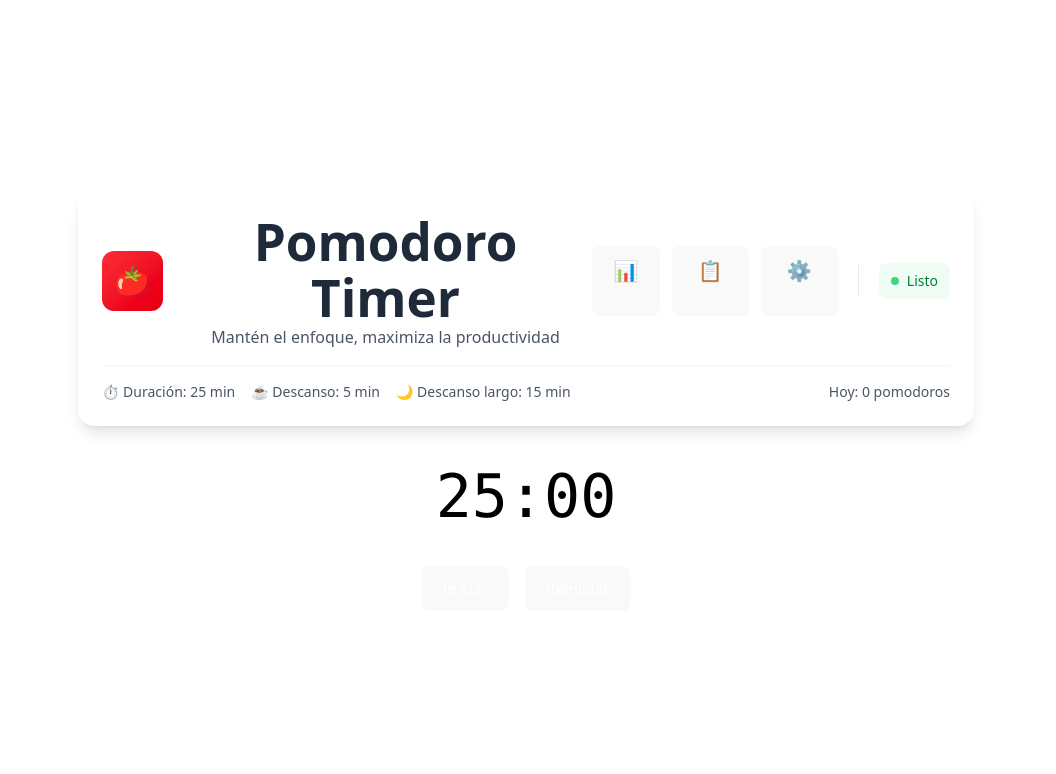
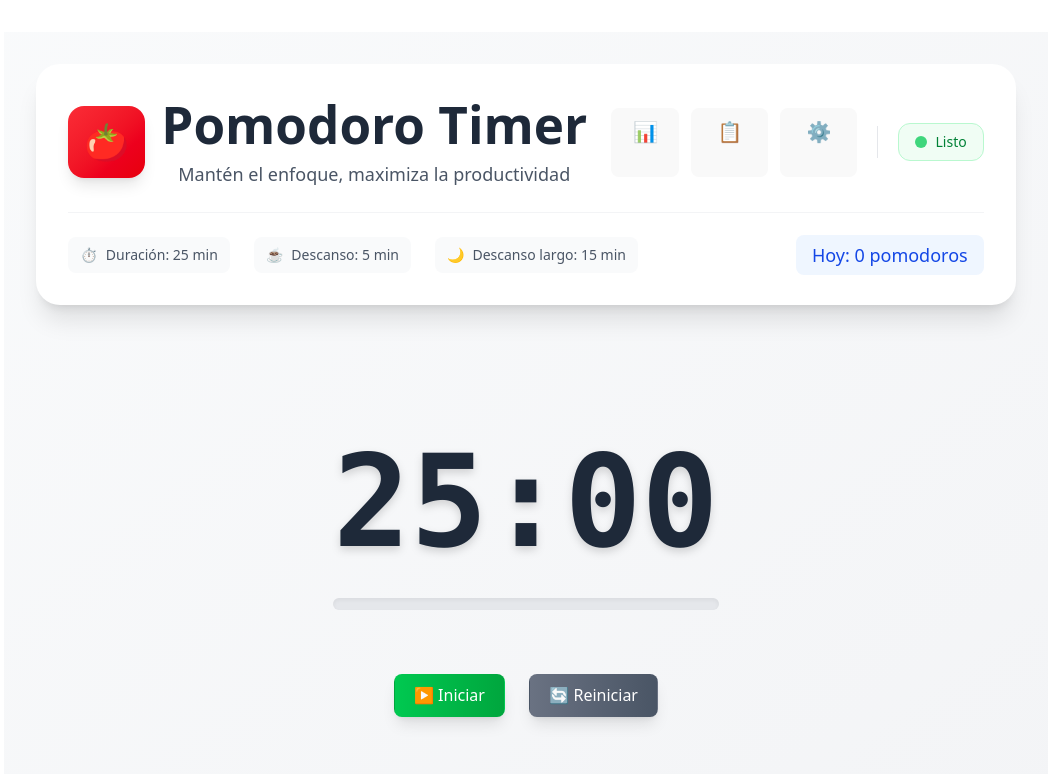
Before and after one commit to WildoFari/Pomodoro-App, a React (Vite) app: page / in a window 1280 px wide. Shown: the top 774 px of the page, without its empty margins (114-1170 px from the left). Built offline with nearby package versions, Linux system fonts and the light colour scheme.

Commit message:
Home page for desktop

```diff
--- a/src/components/PomodoroTimer.jsx
+++ b/src/components/PomodoroTimer.jsx
@@ -135,24 +135,24 @@ export default function PomodoroTimer() {
 
   // Vista normal cuando no está corriendo
   return (
-    <div className="flex flex-col items-center justify-center gap-4 p-6">
+    <div className="min-h-screen bg-gradient-to-br from-gray-50 to-gray-100 p-4 md:p-8">
+      <div className="max-w-6xl mx-auto">
         {/* Header mejorado */}
-      <div className="w-full max-w-4xl">
-        <div className="bg-white rounded-2xl shadow-lg p-6 mb-6">
-          <div className="flex items-center justify-between">
+        <div className="bg-white rounded-3xl shadow-xl p-6 md:p-8 mb-8">
+          <div className="flex flex-col lg:flex-row lg:items-center lg:justify-between gap-6">
             {/* Logo y título */}
             <div className="flex items-center gap-4">
-              <div className="bg-gradient-to-br from-red-500 to-red-600 p-3 rounded-xl">
-                <span className="text-3xl">🍅</span>
+              <div className="bg-gradient-to-br from-red-500 to-red-600 p-4 rounded-2xl shadow-lg">
+                <span className="text-4xl">🍅</span>
               </div>
               <div>
-                <h1 className="text-3xl md:text-4xl font-bold text-gray-800">Pomodoro Timer</h1>
-                <p className="text-gray-600 text-sm md:text-base">Mantén el enfoque, maximiza la productividad</p>
+                <h1 className="text-3xl md:text-4xl lg:text-5xl font-bold text-gray-800 mb-2">Pomodoro Timer</h1>
+                <p className="text-gray-600 text-sm md:text-base lg:text-lg">Mantén el enfoque, maximiza la productividad</p>
               </div>
             </div>
 
             {/* Botones de acción */}
-            <div className="flex items-center gap-3">
+            <div className="flex items-center gap-3 flex-wrap">
               {/* Botón de estadísticas */}
               <button
                 title="Ver Estadísticas"
@@ -199,49 +199,64 @@ export default function PomodoroTimer() {
               </button>
 
               {/* Separador visual */}
-              <div className="w-px h-8 bg-gray-200 mx-2"></div>
+              <div className="w-px h-8 bg-gray-200 mx-2 hidden lg:block"></div>
 
               {/* Indicador de estado */}
-              <div className="flex items-center gap-2 px-3 py-2 bg-green-50 rounded-lg">
-                <div className="w-2 h-2 bg-green-500 rounded-full animate-pulse"></div>
+              <div className="flex items-center gap-2 px-4 py-2 bg-green-50 rounded-xl border border-green-200">
+                <div className="w-3 h-3 bg-green-500 rounded-full animate-pulse"></div>
                 <span className="text-sm font-medium text-green-700">Listo</span>
               </div>
             </div>
           </div>
 
           {/* Información adicional en el header */}
-          <div className="mt-4 pt-4 border-t border-gray-100">
-            <div className="flex items-center justify-between text-sm text-gray-600">
-              <div className="flex items-center gap-4">
-                <span>⏱️ Duración: {durations.pomodoro} min</span>
-                <span>☕ Descanso: {durations.shortBreak} min</span>
-                <span>🌙 Descanso largo: {durations.longBreak} min</span>
+          <div className="mt-6 pt-6 border-t border-gray-100">
+            <div className="flex flex-col md:flex-row md:items-center md:justify-between gap-4 text-sm text-gray-600">
+              <div className="flex flex-wrap items-center gap-4 md:gap-6">
+                <span className="flex items-center gap-2 bg-gray-50 px-3 py-2 rounded-lg">
+                  <span>⏱️</span>
+                  <span className="font-medium">Duración: {durations.pomodoro} min</span>
+                </span>
+                <span className="flex items-center gap-2 bg-gray-50 px-3 py-2 rounded-lg">
+                  <span>☕</span>
+                  <span className="font-medium">Descanso: {durations.shortBreak} min</span>
+                </span>
+                <span className="flex items-center gap-2 bg-gray-50 px-3 py-2 rounded-lg">
+                  <span>🌙</span>
+                  <span className="font-medium">Descanso largo: {durations.longBreak} min</span>
+                </span>
               </div>
               <div className="text-right">
-                <span className="font-medium">Hoy: 0 pomodoros</span>
-              </div>
+                <span className="font-medium text-lg bg-blue-50 px-4 py-2 rounded-lg text-blue-700">
+                  Hoy: 0 pomodoros
+                </span>
               </div>
             </div>
           </div>
         </div>
 
+        {/* Contenido principal centrado */}
+        <div className="flex flex-col items-center justify-center min-h-[60vh] gap-8">
           {/* Mostrar tarea actual si existe */}
           {currentTask && (
-        <div className="w-full max-w-md bg-blue-50 border border-blue-200 rounded-lg p-4 mb-4">
+            <div className="w-full max-w-2xl bg-gradient-to-r from-blue-50 to-indigo-50 border border-blue-200 rounded-2xl p-6 shadow-lg">
               <div className="text-center">
-            <h3 className="text-lg font-semibold text-blue-800 mb-2">🎯 Tarea Actual</h3>
-            <p className="text-blue-900 mb-2">{currentTask.text}</p>
-            <div className="flex justify-center items-center gap-2">
-              <span className="text-sm text-blue-700">
+                <h3 className="text-xl font-semibold text-blue-800 mb-3 flex items-center justify-center gap-2">
+                  <span>🎯</span>
+                  <span>Tarea Actual</span>
+                </h3>
+                <p className="text-blue-900 mb-4 text-lg">{currentTask.text}</p>
+                <div className="flex justify-center items-center gap-3">
+                  <span className="text-sm text-blue-700 bg-white px-3 py-1 rounded-full">
                     Pomodoros: {currentTask.completedPomodoros}/{currentTask.pomodoroCount}
                   </span>
-              <div className="flex gap-1">
+                  <div className="flex gap-2">
                     {[...Array(currentTask.pomodoroCount)].map((_, i) => (
                       <div
                         key={i}
-                    className={`w-3 h-3 rounded-full ${
+                        className={`w-4 h-4 rounded-full ${
                           i < currentTask.completedPomodoros
-                        ? 'bg-orange-500'
+                            ? 'bg-orange-500 shadow-md'
                             : 'bg-gray-300'
                         }`}
                       />
@@ -252,16 +267,45 @@ export default function PomodoroTimer() {
             </div>
           )}
 
-      <div className="text-6xl font-mono mb-6 text-black">{formatTime(secondsLeft)}</div>
+          {/* Temporizador principal */}
+          <div className="text-center">
+            <div className="text-7xl md:text-8xl lg:text-9xl font-mono font-bold text-gray-800 mb-8 drop-shadow-lg">
+              {formatTime(secondsLeft)}
+            </div>
 
-      <div className="flex gap-4">
-        <button className="bg-green-500 text-white px-4 py-2 rounded" onClick={start}>Iniciar</button>
-        <button className="bg-gray-400 text-white px-4 py-2 rounded" onClick={reset}>Reiniciar</button>
+            {/* Barra de progreso */}
+            <div className="w-full max-w-md mx-auto mb-8">
+              <div className="bg-gray-200 rounded-full h-3 overflow-hidden shadow-inner">
+                <div
+                  className="bg-gradient-to-r from-red-500 to-red-600 h-full rounded-full transition-all duration-1000 ease-linear shadow-lg"
+                  style={{
+                    width: `${((durations.pomodoro * 60 - secondsLeft) / (durations.pomodoro * 60)) * 100}%`
+                  }}
+                />
+              </div>
+            </div>
+          </div>
+
+          {/* Botones de control */}
+          <div className="flex gap-4 md:gap-6">
+            <button
+              onClick={start}
+              className="bg-gradient-to-r from-green-500 to-green-600 hover:from-green-600 hover:to-green-700 text-white px-8 py-4 rounded-2xl text-lg md:text-xl font-bold transition-all duration-200 shadow-lg hover:shadow-xl transform hover:scale-105"
+            >
+              ▶️ Iniciar
+            </button>
+            <button
+              onClick={reset}
+              className="bg-gradient-to-r from-gray-500 to-gray-600 hover:from-gray-600 hover:to-gray-700 text-white px-8 py-4 rounded-2xl text-lg md:text-xl font-bold transition-all duration-200 shadow-lg hover:shadow-xl transform hover:scale-105"
+            >
+              🔄 Reiniciar
+            </button>
+          </div>
         </div>
 
         {/* Mostrar lista de tareas si está activada */}
         {showTaskList && (
-        <div className="w-full max-w-4xl mt-6">
+          <div className="w-full mt-8">
             <TaskList />
           </div>
         )}
@@ -274,5 +318,6 @@ export default function PomodoroTimer() {
           onClose={closeNotification}
         />
       </div>
+    </div>
   );
 }
```
Lines whose indentation alone changed are shown as unchanged.
